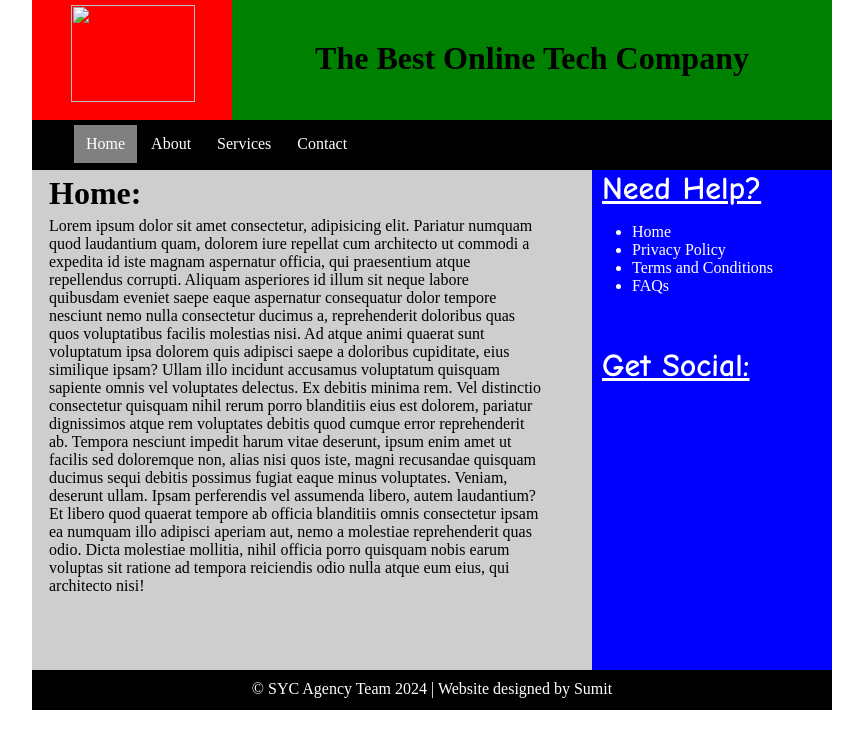
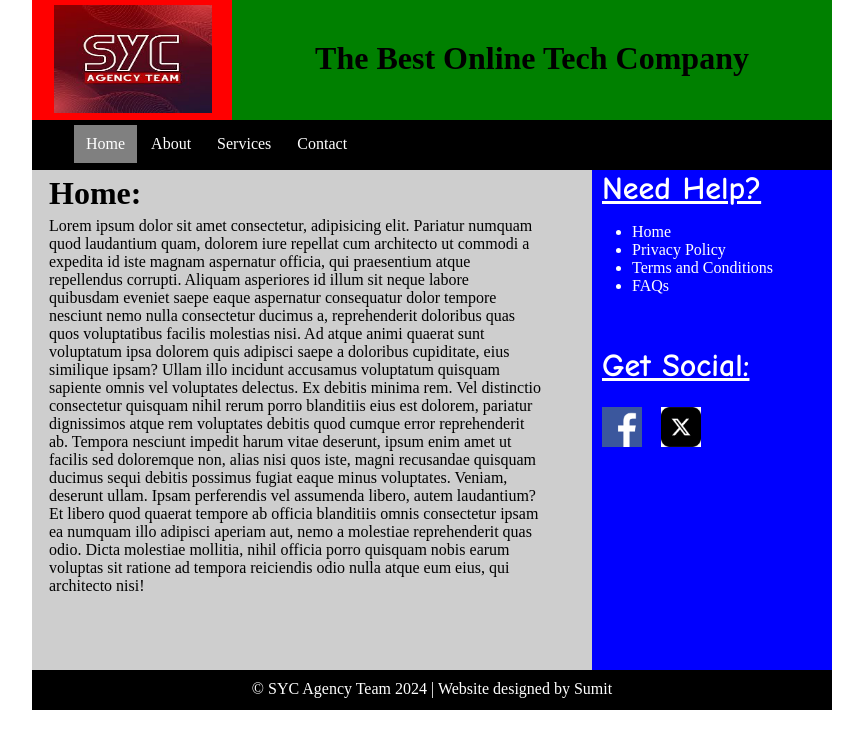
Before and after one commit to SumitCSE0711/udemy-website, a plain HTML site: page index.html in a window 1280 px wide. Shown: the whole page, without its empty margins (208-1071 px from the left). Drawn offline with Linux system fonts and the light colour scheme.

Commit message:
Update index.html

```diff
--- a/index.html
+++ b/index.html
@@ -10,7 +10,7 @@
   <div id="container">
     <div id="header">
       <div id="logo">
-        <a href="home.html"><img src="/simple website/logo.png" alt=""></a>
+        <a href="home.html"><img src="logo.png" alt=""></a>
       </div>
       <div id="slogan">
         <h1>The Best Online Tech Company</h1>
@@ -41,8 +41,8 @@
       <br><br>
       <h1>Get Social:</h1>
       <br>
-      <a href="http://facebook.com/"><img class="icon" src="/simple website/fabicon.png" alt=""></a>
-      <a href="http://x.com"><img class="icon" src="/simple website/xicon.png" alt=""></a>
+      <a href="http://facebook.com/"><img class="icon" src="fabicon.png" alt=""></a>
+      <a href="http://x.com"><img class="icon" src="xicon.png" alt=""></a>
     </div>
     <div id="footer">
       <p>&copy; SYC Agency Team 2024 | Website designed by Sumit</p>
```
